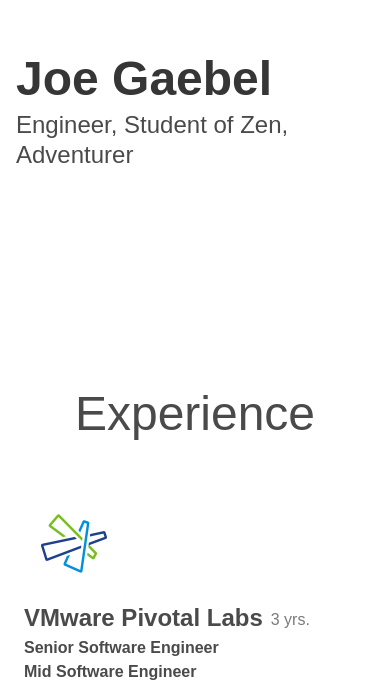
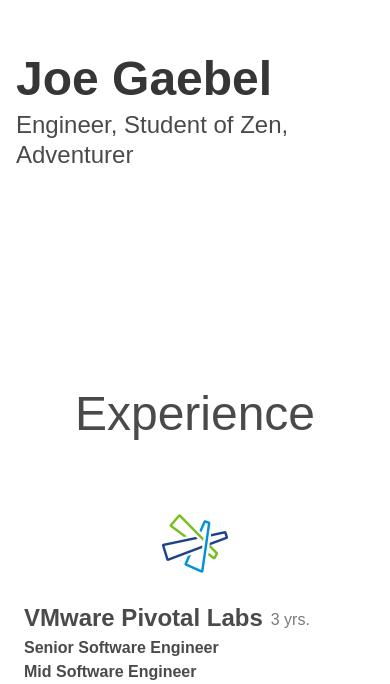
Before and after one commit to JoeGaebel/website, a React (Create React App) app: page / in a window 390 px wide. Shown: the part 160-844 px from the top of the page. Built offline with nearby package versions, Linux system fonts and the light colour scheme; a web font is replaced by a local one.

Commit message:
Make the logos less janky on mobile

```diff
--- a/package.json
+++ b/package.json
@@ -2,7 +2,7 @@
   "name": "joegaebel",
   "version": "0.1.0",
   "private": true,
-  "homepage": "https://joegaebel.github.io",
+  "homepage": "https://joegaebel.github.io/website",
   "dependencies": {
     "@testing-library/jest-dom": "^5.11.4",
     "@testing-library/react": "^11.1.0",
--- a/src/Navigation.tsx
+++ b/src/Navigation.tsx
@@ -1,6 +1,6 @@
 import React from "react"
 
-const Navigation = () => <nav className="navbar is-transparent is-fixed-top is-flex is-justify-content-center is-align-items-center is-hidden-tablet">
+const Navigation = () => <nav className="navbar is-transparent is-fixed-top is-flex is-justify-content-center is-align-items-center is-hidden-touch">
     <div>
         <div className="navbar-menu">
             <div className="navbar-start">
--- a/src/WorkExperience/WorkExperience.tsx
+++ b/src/WorkExperience/WorkExperience.tsx
@@ -18,7 +18,10 @@ export const WorkExperience: FunctionComponent<WorkProps> = ({companyName, child
     return <div style={{marginBottom: "10rem"}}>
         <div className="mb-4" style={{display: "flex", justifyContent: "space-between", flexWrap: "wrap"}}>
             <div style={{display: "flex", flexWrap: "wrap"}}>
-                <div>
+                <div style={{
+                    margin: "0 auto",
+                    display: "block"
+                }}>
                     {image}
                 </div>
                 <div>
```
